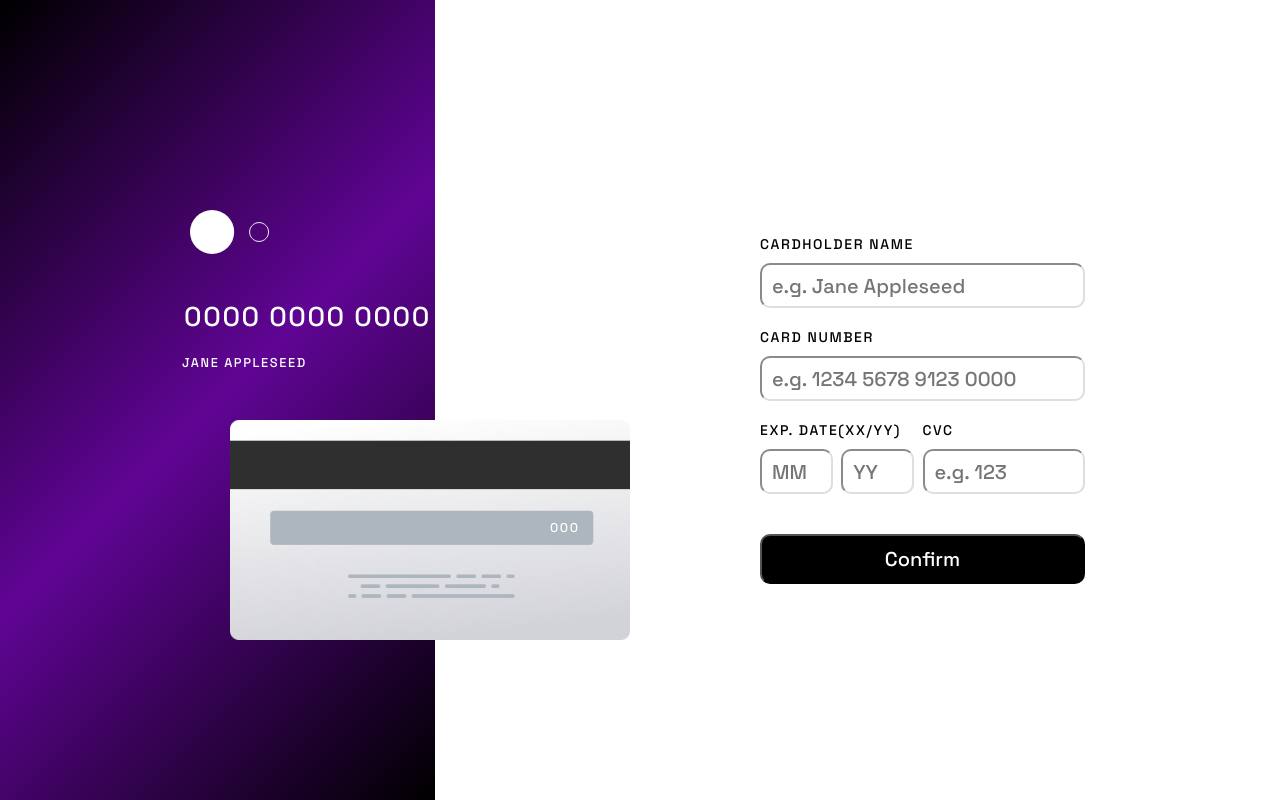
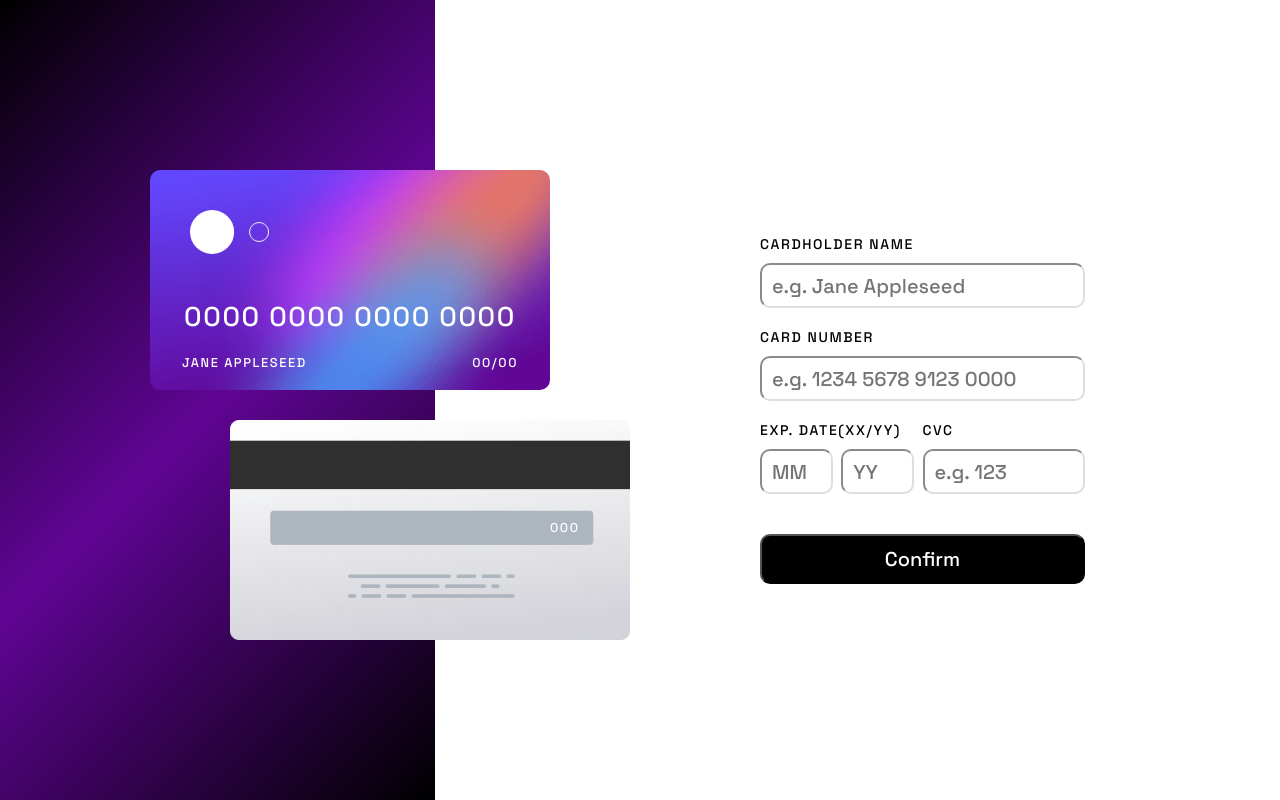
Before and after one commit to Ekin-shieh/interactive-card-details-form, a plain HTML site: page index.html in a window 1280 px wide. Shown: the top 800 px of the page. Drawn offline with Linux system fonts and the light colour scheme.

Commit message:
correct one error

```diff
--- a/style/bg-card.css
+++ b/style/bg-card.css
@@ -2,7 +2,7 @@
     width: 400px;
     height: 220px;
     border-radius: 10px;
-    background-image: url('./images/bg-card-front.png');
+    background-image: url('../images/bg-card-front.png');
     background-size: cover;
     color: hsl(0, 100%, 100%);
 
```
